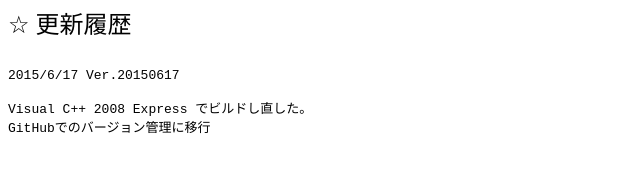
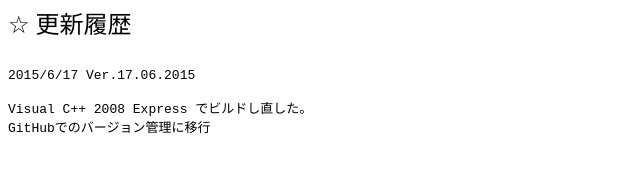
Before and after one commit to tmytokai/ewc, a plain HTML site: page help/ewc/ewchelp.htm in a window 1280 px wide. Shown: the part 5492-5663 px from the top of the page, 0-640 px from the left. Drawn offline with Linux system fonts and the light colour scheme.

Commit message:
バージョン表記をwavefltに合わせた

```diff
--- a/help/ewc/ewchelp.htm
+++ b/help/ewc/ewchelp.htm
@@ -351,7 +351,7 @@ Copyright (c) 1999-2015 Tomoya Tokairin
 </font>
 <pre>
 
-2015/6/17 Ver.20150617
+2015/6/17 Ver.17.06.2015
 
 Visual C++ 2008 Express でビルドし直した。
 GitHubでのバージョン管理に移行
```
Also changed, not shown: 1 other file.
